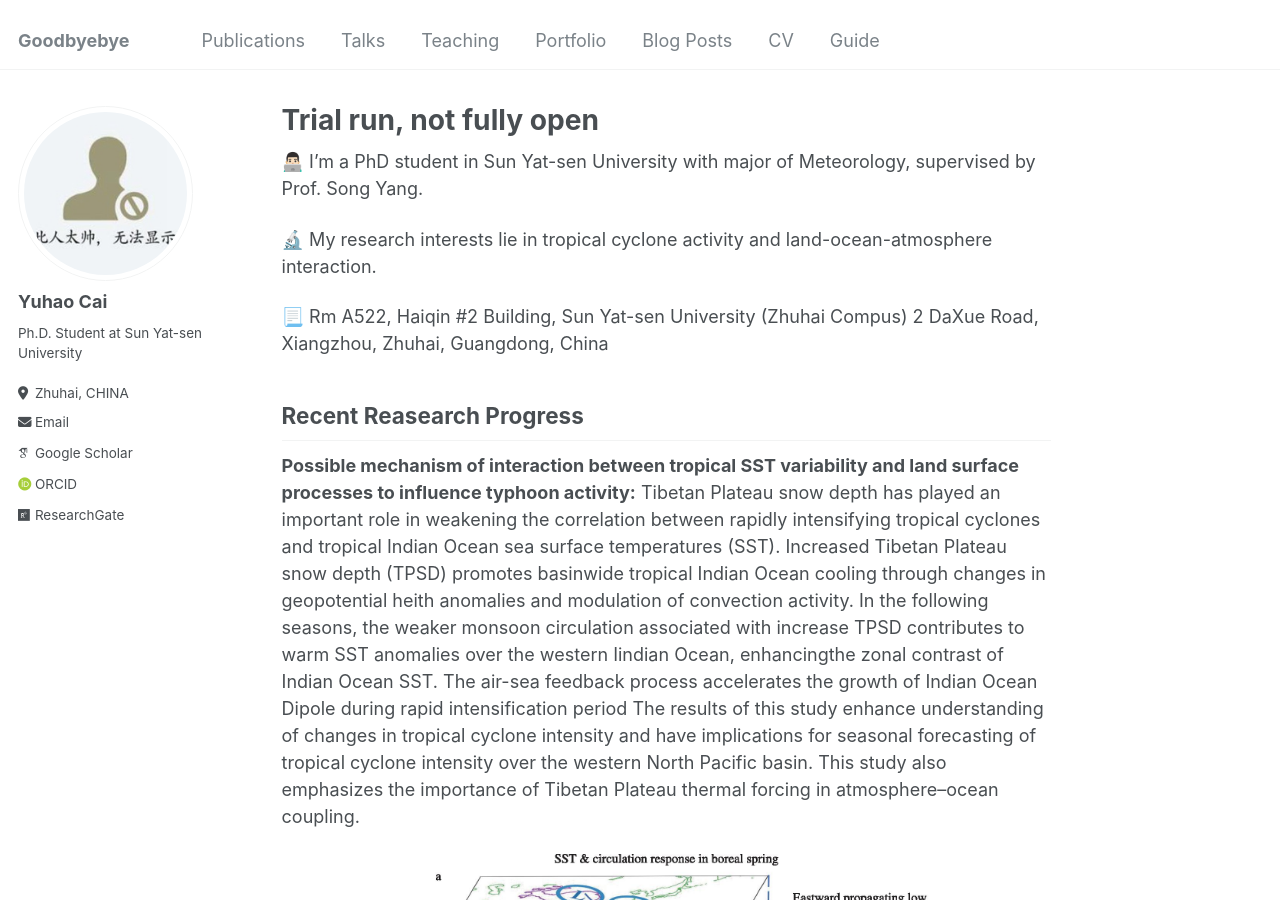
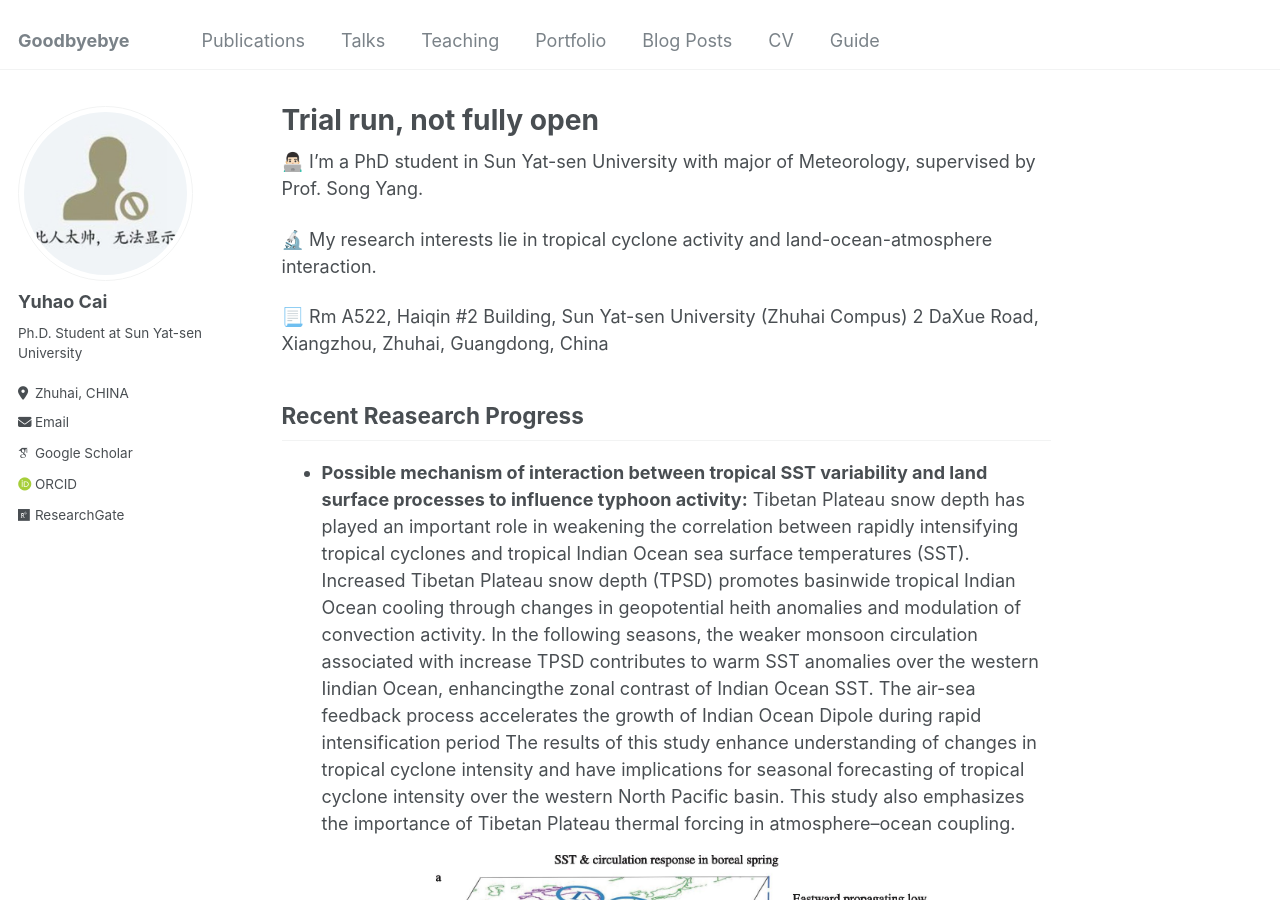
Before and after one commit to caiyh63/caiyh63.github.io, a Jekyll site: the page built from _pages/about.md, in a window 1280 px wide and 900 px high. Built offline with Jekyll 4.4.1, drawn with Linux system fonts in a browser that asks for light colours; some web fonts are replaced.

```diff
--- a/_pages/about.md
+++ b/_pages/about.md
@@ -17,7 +17,7 @@ redirect_from:
 
 ## Recent Reasearch Progress
 
-**Possible mechanism of interaction between tropical SST variability and land surface processes to influence typhoon activity:** Tibetan Plateau snow depth has played an important role in weakening the correlation between rapidly intensifying tropical cyclones and tropical Indian Ocean sea surface temperatures (SST). Increased Tibetan Plateau snow depth (TPSD) promotes basinwide tropical Indian Ocean cooling through changes in geopotential heith anomalies and modulation of convection activity. In the following seasons, the weaker monsoon circulation associated with increase TPSD contributes to warm SST anomalies over the western Iindian Ocean, enhancingthe zonal contrast of Indian Ocean SST. The air-sea feedback process accelerates the growth of Indian Ocean Dipole during rapid intensification period The results of this study enhance understanding of changes in tropical cyclone intensity and have implications for seasonal forecasting of tropical cyclone  intensity over the western North Pacific basin.  This study also emphasizes the importance of Tibetan Plateau thermal forcing in atmosphere–ocean coupling.
+- **Possible mechanism of interaction between tropical SST variability and land surface processes to influence typhoon activity:** Tibetan Plateau snow depth has played an important role in weakening the correlation between rapidly intensifying tropical cyclones and tropical Indian Ocean sea surface temperatures (SST). Increased Tibetan Plateau snow depth (TPSD) promotes basinwide tropical Indian Ocean cooling through changes in geopotential heith anomalies and modulation of convection activity. In the following seasons, the weaker monsoon circulation associated with increase TPSD contributes to warm SST anomalies over the western Iindian Ocean, enhancingthe zonal contrast of Indian Ocean SST. The air-sea feedback process accelerates the growth of Indian Ocean Dipole during rapid intensification period The results of this study enhance understanding of changes in tropical cyclone intensity and have implications for seasonal forecasting of tropical cyclone  intensity over the western North Pacific basin.  This study also emphasizes the importance of Tibetan Plateau thermal forcing in atmosphere–ocean coupling.
 
 ![Cai-2023-Fig13](/images/NJQX202401002_519.jpg)
 
```
